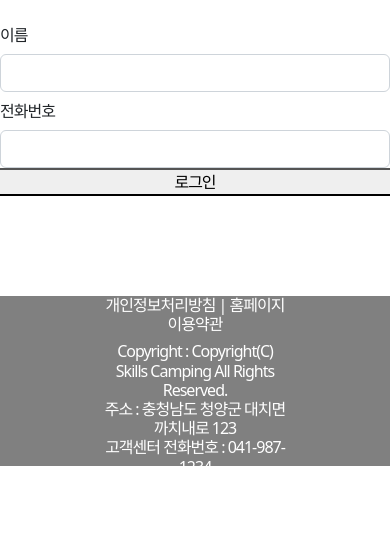
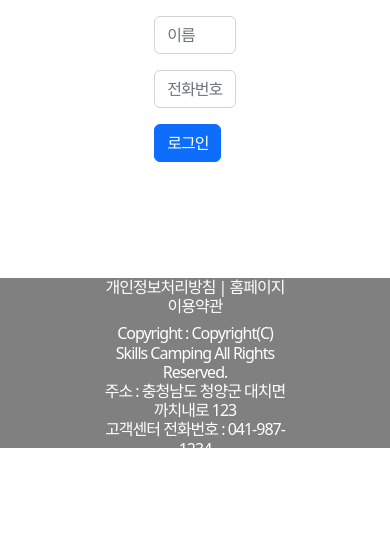
Before and after one commit to doeun07/0204, a PHP site: page /login in a window 390 px wide. Shown: the part 184-718 px from the top of the page. Run offline with PHP 8.4, Linux system fonts and the light colour scheme.

Commit message:
로그인&로그아웃 기능 관리자인지 사용자인지 구분

```diff
--- a/pages/login.php
+++ b/pages/login.php
@@ -1,15 +1,37 @@
-<form action="">
-    <div class="mb-3 row">
-    </div>
-    <div class="mb-3 row">
-        <label class="col-sm-2 col-form-label">이름</label>
-        <div class="col-sm-10">
-            <input class="form-control">
-        </div>
-        <label class="col-sm-2 col-form-label">전화번호</label>
-        <div class="col-sm-10">
-            <input class="form-control">
-        </div>
-        <button class="login_button">로그인</button>
-    </div>
+<?php
+if ($_SERVER["REQUEST_METHOD"] == "POST") {
+    $username = $_POST["username"];
+    $phone_num = $_POST["phone_num"];
+
+    $sql = "SELECT * FROM users WHERE username = :username and phone_num = :phone_num";
+    $stmt = $pdo->prepare($sql);
+    $stmt->bindParam(":username", $username);
+    $stmt->bindParam(":phone_num", $phone_num);
+    $stmt->execute();
+
+    $user = $stmt->fetch(PDO::FETCH_ASSOC);
+
+    if($user) {
+        $_SESSION["user_idx"] = $user["user_idx"];
+        $_SESSION["is_admin"] = (($user["username"] == "관리자") && ($user["phone_num"] == "000-0000-0000")) ? true : false;
+        if ($_SESSION["is_admin"]) {
+            header("Location: /admin");
+        } else {
+            header("Location: /mypage");
+        }
+    } else {
+        echo "<script>alert('예약정보가 없습니다.')</script>";
+    }
+}
+?>
+<form class="row g-3 col-3" style="margin:0 auto" method="POST">
+  <div class="input-group col-2">
+    <input class="form-control" id="username" name="username" placeholder="이름" required>
+  </div>
+  <div class="input-group col-2">
+    <input class="form-control" type="text" id="phone_num" name="phone_num" placeholder="전화번호" required maxlength="13" oninput="regexPhonNumber(this)">
+  </div>
+  <div class="input-group col-2">
+    <button type="submit" class="btn btn-primary mb-3">로그인</button>
+  </div>
 </form>
```
Also changed, not shown: pages/logout.php (added, +8 -0 lines).
